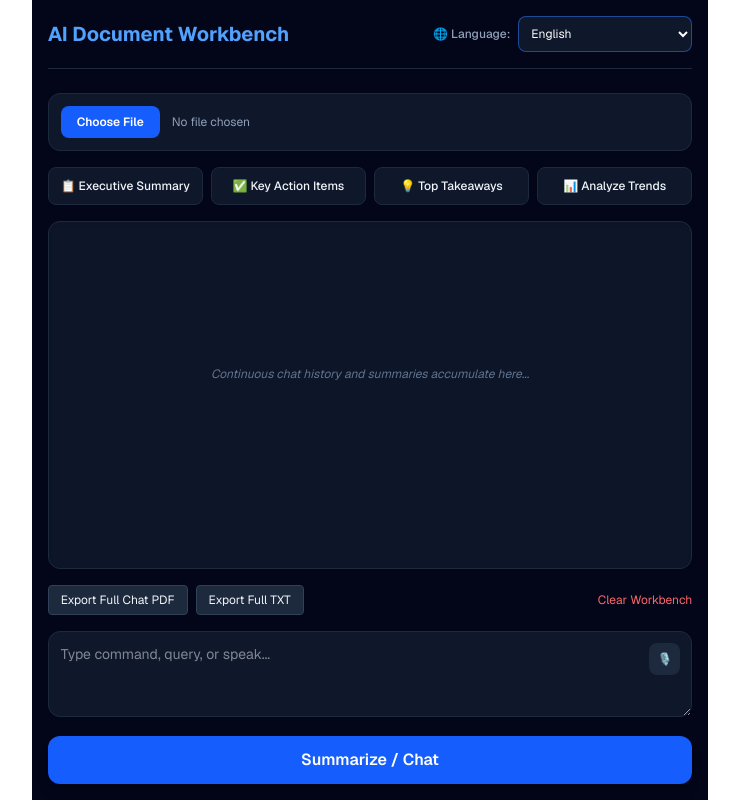
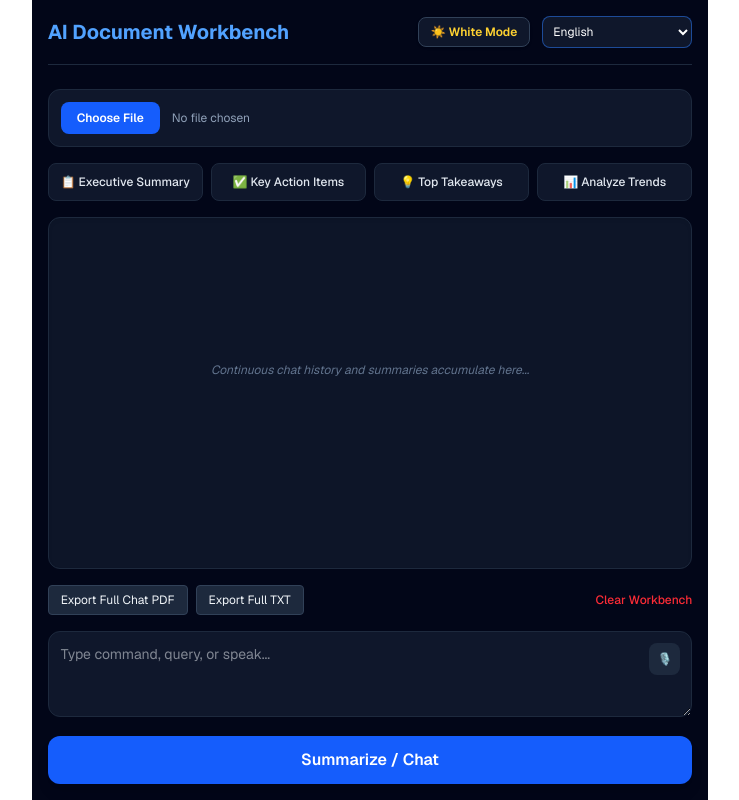
Before and after one commit to kashwire2025/ai-summarizer, a Next.js app: page / in a window 1280 px wide. Shown: the whole page, without its empty margins (270-1009 px from the left). Built offline with nearby package versions, Linux system fonts and the light colour scheme.

Commit message:
Add Dark and Light/White mode theme switcher with automatic localStorage persistence

```diff
--- a/app/page.tsx
+++ b/app/page.tsx
@@ -136,7 +136,7 @@ const LOCALIZATION_DICT: Record<string, LocaleConfig> = {
     exportTxt: "全文 TXT 出力",
     copyBtn: "コピー",
     shareBtn: "共有",
-    noFile: "文件未选择",
+    noFile: "文件未選択",
   },
   ar: {
     name: "العربية (Arabic)",
@@ -500,6 +500,7 @@ interface FileDataPayload {
 
 export default function AIWorkbench() {
   const [lang, setLang] = useState("en");
+  const [theme, setTheme] = useState<"dark" | "light">("dark");
   const [messages, setMessages] = useState<Message[]>([]);
   const [input, setInput] = useState("");
   const [fileData, setFileData] = useState<FileDataPayload | null>(null);
@@ -513,15 +514,16 @@ export default function AIWorkbench() {
 
   const labels = LOCALIZATION_DICT[lang] || LOCALIZATION_DICT["en"];
 
-  // Restore Chat History on mount
+  // Restore Chat History & Theme on mount
   useEffect(() => {
     try {
       const savedHistory = localStorage.getItem("ai_workbench_history");
-      if (savedHistory) {
-        setMessages(JSON.parse(savedHistory));
-      }
+      if (savedHistory) setMessages(JSON.parse(savedHistory));
+
+      const savedTheme = localStorage.getItem("ai_workbench_theme") as "dark" | "light";
+      if (savedTheme) setTheme(savedTheme);
     } catch (e) {
-      console.error("Failed to load saved history", e);
+      console.error("Failed to load saved state", e);
     }
   }, []);
 
@@ -537,6 +539,13 @@ export default function AIWorkbench() {
     }
   }, [messages, loading]);
 
+  const toggleTheme = () => {
+    const nextTheme = theme === "dark" ? "light" : "dark";
+    setTheme(nextTheme);
+    localStorage.setItem("ai_workbench_theme", nextTheme);
+    showToast(`Switched to ${nextTheme === "dark" ? "Dark Mode 🌙" : "White/Light Mode ☀️"}`);
+  };
+
   const showToast = (msg: string) => {
     setToast(msg);
     setTimeout(() => setToast(null), 3000);
@@ -547,7 +556,7 @@ export default function AIWorkbench() {
     showToast("📋 Copied to clipboard!");
   };
 
-  // Speech-to-Text Voice Input with dynamic language sync
+  // Speech-to-Text Voice Input
   const toggleVoiceInput = () => {
     if (typeof window === "undefined") return;
     const SpeechRecognition = window.SpeechRecognition || window.webkitSpeechRecognition;
@@ -786,8 +795,12 @@ export default function AIWorkbench() {
     return messages.map((m) => `[${m.role.toUpperCase()} - ${m.timestamp}]\n${m.content}\n`).join("\n---\n\n");
   };
 
+  const isDark = theme === "dark";
+
   return (
-    <div className="min-h-screen bg-slate-950 text-slate-100 p-4 max-w-4xl mx-auto flex flex-col font-sans relative">
+    <div className={`min-h-screen transition-colors duration-200 p-4 max-w-4xl mx-auto flex flex-col font-sans relative ${
+      isDark ? "bg-slate-950 text-slate-100" : "bg-slate-100 text-slate-900"
+    }`}>
       {/* Toast Alert */}
       {toast && (
         <div className="fixed top-4 right-4 bg-blue-600 text-white text-xs px-4 py-2.5 rounded-xl shadow-2xl z-50 animate-bounce">
@@ -795,18 +808,41 @@ export default function AIWorkbench() {
         </div>
       )}
 
-      {/* Header with 25 Language Selector */}
-      <div className="flex flex-wrap justify-between items-center mb-6 border-b border-slate-800 pb-4 gap-3">
-        <h1 className="text-xl font-bold text-blue-400">{labels.title}</h1>
-        <div className="flex items-center gap-2">
-          <label className="text-xs text-slate-400 font-medium">🌐 Language:</label>
+      {/* Header with Theme Switcher & 25 Language Selector */}
+      <div className={`flex flex-wrap justify-between items-center mb-6 border-b pb-4 gap-3 ${
+        isDark ? "border-slate-800" : "border-slate-300"
+      }`}>
+        <h1 className={`text-xl font-bold ${isDark ? "text-blue-400" : "text-blue-600"}`}>
+          {labels.title}
+        </h1>
+
+        <div className="flex items-center gap-3">
+          {/* Theme Mode Toggle Switch */}
+          <button
+            onClick={toggleTheme}
+            title="Toggle Light/Dark Theme"
+            className={`px-3 py-1.5 rounded-lg text-xs font-semibold border transition flex items-center gap-1.5 shadow-sm ${
+              isDark
+                ? "bg-slate-900 border-slate-700 text-amber-300 hover:bg-slate-800"
+                : "bg-white border-slate-300 text-slate-700 hover:bg-slate-50"
+            }`}
+          >
+            {isDark ? "☀️ White Mode" : "🌙 Dark Mode"}
+          </button>
+
+          {/* Language Selection */}
+          <div className="flex items-center gap-1.5">
             <select
               value={lang}
               onChange={(e) => {
                 setLang(e.target.value);
                 showToast(`🌐 Switched to ${LOCALIZATION_DICT[e.target.value].name}`);
               }}
-            className="bg-slate-900 border border-blue-500/50 text-white text-xs rounded-lg p-2 focus:ring-2 focus:ring-blue-500 outline-none max-w-[180px] truncate"
+              className={`text-xs rounded-lg p-1.5 outline-none border max-w-[150px] truncate ${
+                isDark
+                  ? "bg-slate-900 border-blue-500/50 text-white focus:ring-2 focus:ring-blue-500"
+                  : "bg-white border-slate-300 text-slate-900 focus:ring-2 focus:ring-blue-500 shadow-sm"
+              }`}
             >
               {Object.entries(LOCALIZATION_DICT).map(([code, dict]) => (
                 <option key={code} value={code}>
@@ -816,41 +852,54 @@ export default function AIWorkbench() {
             </select>
           </div>
         </div>
+      </div>
 
       <div className="space-y-4 mb-4">
-        <div className="flex items-center gap-3 bg-slate-900 p-3 rounded-xl border border-slate-800">
+        <div className={`flex items-center gap-3 p-3 rounded-xl border ${
+          isDark ? "bg-slate-900 border-slate-800" : "bg-white border-slate-200 shadow-sm"
+        }`}>
           <label className="bg-blue-600 hover:bg-blue-500 text-white text-xs font-semibold px-4 py-2 rounded-lg cursor-pointer transition">
             {labels.chooseFile}
             <input type="file" onChange={handleFileUpload} className="hidden" />
           </label>
-          <span className="text-xs text-slate-400 truncate max-w-xs">
+          <span className={`text-xs truncate max-w-xs ${isDark ? "text-slate-400" : "text-slate-600"}`}>
             {fileName || labels.noFile}
           </span>
         </div>
 
         <div className="grid grid-cols-2 sm:grid-cols-4 gap-2">
-          <button onClick={() => executeAction("Executive Summary", labels.execSummary)} className="bg-slate-900 hover:bg-slate-800 border border-slate-800 text-xs py-2.5 px-3 rounded-lg font-medium transition">
-            📋 {labels.execSummary}
+          {[
+            { label: labels.execSummary, icon: "📋", action: "Executive Summary" },
+            { label: labels.keyActions, icon: "✅", action: "Key Action Items" },
+            { label: labels.takeaways, icon: "💡", action: "Top Takeaways" },
+            { label: labels.trends, icon: "📊", action: "Analyze Trends" },
+          ].map((item, idx) => (
+            <button
+              key={idx}
+              onClick={() => executeAction(item.action, item.label)}
+              className={`border text-xs py-2.5 px-3 rounded-lg font-medium transition ${
+                isDark
+                  ? "bg-slate-900 hover:bg-slate-800 border-slate-800 text-slate-200"
+                  : "bg-white hover:bg-slate-50 border-slate-200 text-slate-800 shadow-sm"
+              }`}
+            >
+              {item.icon} {item.label}
             </button>
-          <button onClick={() => executeAction("Key Action Items", labels.keyActions)} className="bg-slate-900 hover:bg-slate-800 border border-slate-800 text-xs py-2.5 px-3 rounded-lg font-medium transition">
-            ✅ {labels.keyActions}
-          </button>
-          <button onClick={() => executeAction("Top Takeaways", labels.takeaways)} className="bg-slate-900 hover:bg-slate-800 border border-slate-800 text-xs py-2.5 px-3 rounded-lg font-medium transition">
-            💡 {labels.takeaways}
-          </button>
-          <button onClick={() => executeAction("Analyze Trends", labels.trends)} className="bg-slate-900 hover:bg-slate-800 border border-slate-800 text-xs py-2.5 px-3 rounded-lg font-medium transition">
-            📊 {labels.trends}
-          </button>
+          ))}
         </div>
       </div>
 
       <div
         ref={outputBoxRef}
         onMouseUp={handleTextSelection}
-        className="flex-1 bg-slate-900/90 border border-slate-800 rounded-xl p-4 min-h-[340px] max-h-[500px] overflow-y-auto mb-4 space-y-4 shadow-inner"
+        className={`flex-1 border rounded-xl p-4 min-h-[340px] max-h-[500px] overflow-y-auto mb-4 space-y-4 ${
+          isDark
+            ? "bg-slate-900/90 border-slate-800 shadow-inner"
+            : "bg-white border-slate-200 shadow-sm text-slate-900"
+        }`}
       >
         {messages.length === 0 ? (
-          <p className="text-slate-500 text-xs italic text-center mt-32">
+          <p className={`text-xs italic text-center mt-32 ${isDark ? "text-slate-500" : "text-slate-400"}`}>
             Continuous chat history and summaries accumulate here...
           </p>
         ) : (
@@ -859,39 +908,49 @@ export default function AIWorkbench() {
               key={msg.id}
               className={`p-3 rounded-lg text-sm leading-relaxed ${
                 msg.role === "user"
+                  ? isDark
                     ? "bg-blue-950/60 border border-blue-900/50 text-blue-100 ml-8"
-                  : "bg-slate-800/80 border border-slate-700/60 text-slate-100 mr-8 relative"
+                    : "bg-blue-50 border border-blue-200 text-blue-900 ml-8"
+                  : isDark
+                    ? "bg-slate-800/80 border border-slate-700/60 text-slate-100 mr-8 relative"
+                    : "bg-slate-100 border border-slate-200 text-slate-900 mr-8 relative"
               }`}
             >
-              <div className="text-[10px] text-slate-400 mb-2 font-semibold flex justify-between items-center border-b border-slate-700/40 pb-1">
+              <div className={`text-[10px] mb-2 font-semibold flex justify-between items-center border-b pb-1 ${
+                isDark ? "text-slate-400 border-slate-700/40" : "text-slate-500 border-slate-200"
+              }`}>
                 <span>{msg.role === "user" ? "USER" : "AI ASSISTANT"} - {msg.timestamp}</span>
                 {msg.role === "assistant" && (
                   <div className="flex gap-2 items-center">
-                    <button onClick={() => copyToClipboard(msg.content)} className="text-[10px] text-slate-300 hover:text-white font-medium">📋 {labels.copyBtn}</button>
-                    <button onClick={() => setShareMenuMsgId(shareMenuMsgId === msg.id ? null : msg.id)} className="text-[10px] text-blue-400 hover:underline font-bold">📲 {labels.shareBtn}</button>
-                    <button onClick={() => downloadDirectPdf(msg.content, `doc_${msg.id}.pdf`)} className="text-[10px] text-blue-400 hover:underline font-bold">PDF</button>
-                    <button onClick={() => downloadFile(msg.content, `doc_${msg.id}.txt`, "text/plain")} className="text-[10px] text-blue-400 hover:underline font-bold">TXT</button>
+                    <button onClick={() => copyToClipboard(msg.content)} className="text-[10px] font-medium hover:underline">📋 {labels.copyBtn}</button>
+                    <button onClick={() => setShareMenuMsgId(shareMenuMsgId === msg.id ? null : msg.id)} className="text-[10px] text-blue-500 hover:underline font-bold">📲 {labels.shareBtn}</button>
+                    <button onClick={() => downloadDirectPdf(msg.content, `doc_${msg.id}.pdf`)} className="text-[10px] text-blue-500 hover:underline font-bold">PDF</button>
+                    <button onClick={() => downloadFile(msg.content, `doc_${msg.id}.txt`, "text/plain")} className="text-[10px] text-blue-500 hover:underline font-bold">TXT</button>
                   </div>
                 )}
               </div>
 
               {/* Social Share Menu */}
               {shareMenuMsgId === msg.id && (
-                <div className="bg-slate-900 border border-blue-500/50 p-2.5 rounded-lg mb-2 flex gap-3 text-xs justify-around items-center">
-                  <span className="text-[10px] text-slate-400 font-semibold">{labels.shareBtn}:</span>
-                  <button onClick={() => shareToPlatform("whatsapp", msg.content)} className="text-emerald-400 hover:underline font-bold">WhatsApp</button>
-                  <button onClick={() => shareToPlatform("telegram", msg.content)} className="text-sky-400 hover:underline font-bold">Telegram</button>
-                  <button onClick={() => shareToPlatform("twitter", msg.content)} className="text-slate-200 hover:underline font-bold">X/Twitter</button>
-                  <button onClick={() => shareToPlatform("native", msg.content)} className="text-blue-400 hover:underline font-bold">More</button>
+                <div className={`border p-2.5 rounded-lg mb-2 flex gap-3 text-xs justify-around items-center ${
+                  isDark ? "bg-slate-900 border-blue-500/50" : "bg-white border-blue-300 shadow-md"
+                }`}>
+                  <span className="text-[10px] font-semibold">{labels.shareBtn}:</span>
+                  <button onClick={() => shareToPlatform("whatsapp", msg.content)} className="text-emerald-500 hover:underline font-bold">WhatsApp</button>
+                  <button onClick={() => shareToPlatform("telegram", msg.content)} className="text-sky-500 hover:underline font-bold">Telegram</button>
+                  <button onClick={() => shareToPlatform("twitter", msg.content)} className="hover:underline font-bold">X/Twitter</button>
+                  <button onClick={() => shareToPlatform("native", msg.content)} className="text-blue-500 hover:underline font-bold">More</button>
                 </div>
               )}
 
               {/* PDF Attachment Box */}
               {msg.pdfUrl && (
-                <div className="mb-3 p-2.5 bg-slate-900/90 border border-blue-500/40 rounded-lg flex items-center justify-between">
+                <div className={`mb-3 p-2.5 border rounded-lg flex items-center justify-between ${
+                  isDark ? "bg-slate-900/90 border-blue-500/40" : "bg-blue-50/50 border-blue-200"
+                }`}>
                   <div className="flex items-center gap-2">
                     <span className="bg-red-600 text-white text-[9px] font-bold px-2 py-0.5 rounded">PDF</span>
-                    <span className="text-xs font-medium text-slate-200">{msg.pdfFileName}</span>
+                    <span className="text-xs font-medium">{msg.pdfFileName}</span>
                   </div>
                   <a href={msg.pdfUrl} download={msg.pdfFileName} className="bg-blue-600 hover:bg-blue-500 text-white text-xs px-3 py-1 rounded transition font-semibold">
                     Download PDF
@@ -904,29 +963,35 @@ export default function AIWorkbench() {
           ))
         )}
         {loading && (
-          <div className="text-xs text-blue-400 animate-pulse py-2">
+          <div className="text-xs text-blue-500 animate-pulse py-2 font-medium">
             AI processing in {labels.name}...
           </div>
         )}
       </div>
 
       {selectedText && (
-        <div className="bg-blue-900/90 border border-blue-600 p-2.5 rounded-lg mb-3 flex flex-wrap items-center justify-between gap-2 text-xs">
-          <span className="font-semibold text-white">✨ Selected Text Actions:</span>
+        <div className={`border p-2.5 rounded-lg mb-3 flex flex-wrap items-center justify-between gap-2 text-xs ${
+          isDark ? "bg-blue-900/90 border-blue-600" : "bg-blue-50 border-blue-300 text-blue-950"
+        }`}>
+          <span className="font-semibold">✨ Selected Text Actions:</span>
           <div className="flex gap-2">
-            <button onClick={() => copyToClipboard(selectedText)} className="bg-blue-600 hover:bg-blue-500 px-2.5 py-1 rounded">{labels.copyBtn}</button>
-            <button onClick={() => downloadDirectPdf(selectedText, "selected.pdf")} className="bg-blue-600 hover:bg-blue-500 px-2.5 py-1 rounded">PDF</button>
-            <button onClick={() => downloadFile(selectedText, "selected.txt", "text/plain")} className="bg-blue-600 hover:bg-blue-500 px-2.5 py-1 rounded">TXT</button>
+            <button onClick={() => copyToClipboard(selectedText)} className="bg-blue-600 text-white hover:bg-blue-500 px-2.5 py-1 rounded">{labels.copyBtn}</button>
+            <button onClick={() => downloadDirectPdf(selectedText, "selected.pdf")} className="bg-blue-600 text-white hover:bg-blue-500 px-2.5 py-1 rounded">PDF</button>
+            <button onClick={() => downloadFile(selectedText, "selected.txt", "text/plain")} className="bg-blue-600 text-white hover:bg-blue-500 px-2.5 py-1 rounded">TXT</button>
           </div>
         </div>
       )}
 
       <div className="flex flex-wrap gap-2 mb-4 justify-between items-center">
         <div className="flex flex-wrap gap-2">
-          <button onClick={() => downloadDirectPdf(getFullContentText(), "full_chat.pdf")} className="bg-slate-800 hover:bg-slate-700 text-xs px-3 py-1.5 rounded border border-slate-700">{labels.exportPdf}</button>
-          <button onClick={() => downloadFile(getFullContentText(), "full_chat.txt", "text/plain")} className="bg-slate-800 hover:bg-slate-700 text-xs px-3 py-1.5 rounded border border-slate-700">{labels.exportTxt}</button>
+          <button onClick={() => downloadDirectPdf(getFullContentText(), "full_chat.pdf")} className={`text-xs px-3 py-1.5 rounded border ${
+            isDark ? "bg-slate-800 hover:bg-slate-700 border-slate-700" : "bg-white hover:bg-slate-50 border-slate-300 shadow-sm"
+          }`}>{labels.exportPdf}</button>
+          <button onClick={() => downloadFile(getFullContentText(), "full_chat.txt", "text/plain")} className={`text-xs px-3 py-1.5 rounded border ${
+            isDark ? "bg-slate-800 hover:bg-slate-700 border-slate-700" : "bg-white hover:bg-slate-50 border-slate-300 shadow-sm"
+          }`}>{labels.exportTxt}</button>
         </div>
-        <button onClick={clearHistory} className="text-xs text-red-400 hover:underline">
+        <button onClick={clearHistory} className="text-xs text-red-500 hover:underline font-medium">
           {labels.clearBtn}
         </button>
       </div>
@@ -938,13 +1003,21 @@ export default function AIWorkbench() {
             onChange={(e) => setInput(e.target.value)}
             placeholder={labels.placeholder}
             rows={3}
-            className="w-full bg-slate-900 border border-slate-800 rounded-xl p-3 text-sm focus:ring-2 focus:ring-blue-500 outline-none text-slate-100 pr-12"
+            className={`w-full border rounded-xl p-3 text-sm focus:ring-2 focus:ring-blue-500 outline-none pr-12 ${
+              isDark
+                ? "bg-slate-900 border-slate-800 text-slate-100"
+                : "bg-white border-slate-300 text-slate-900 shadow-sm"
+            }`}
           />
           <button
             onClick={toggleVoiceInput}
             title={`Speech to Text (${labels.name})`}
             className={`absolute right-3 top-3 p-2 rounded-lg text-xs font-bold transition ${
-              isListening ? "bg-red-600 text-white animate-ping" : "bg-slate-800 hover:bg-slate-700 text-slate-300"
+              isListening
+                ? "bg-red-600 text-white animate-ping"
+                : isDark
+                  ? "bg-slate-800 hover:bg-slate-700 text-slate-300"
+                  : "bg-slate-100 hover:bg-slate-200 text-slate-700"
             }`}
           >
             🎙️
```
Lines whose indentation alone changed are shown as unchanged.
